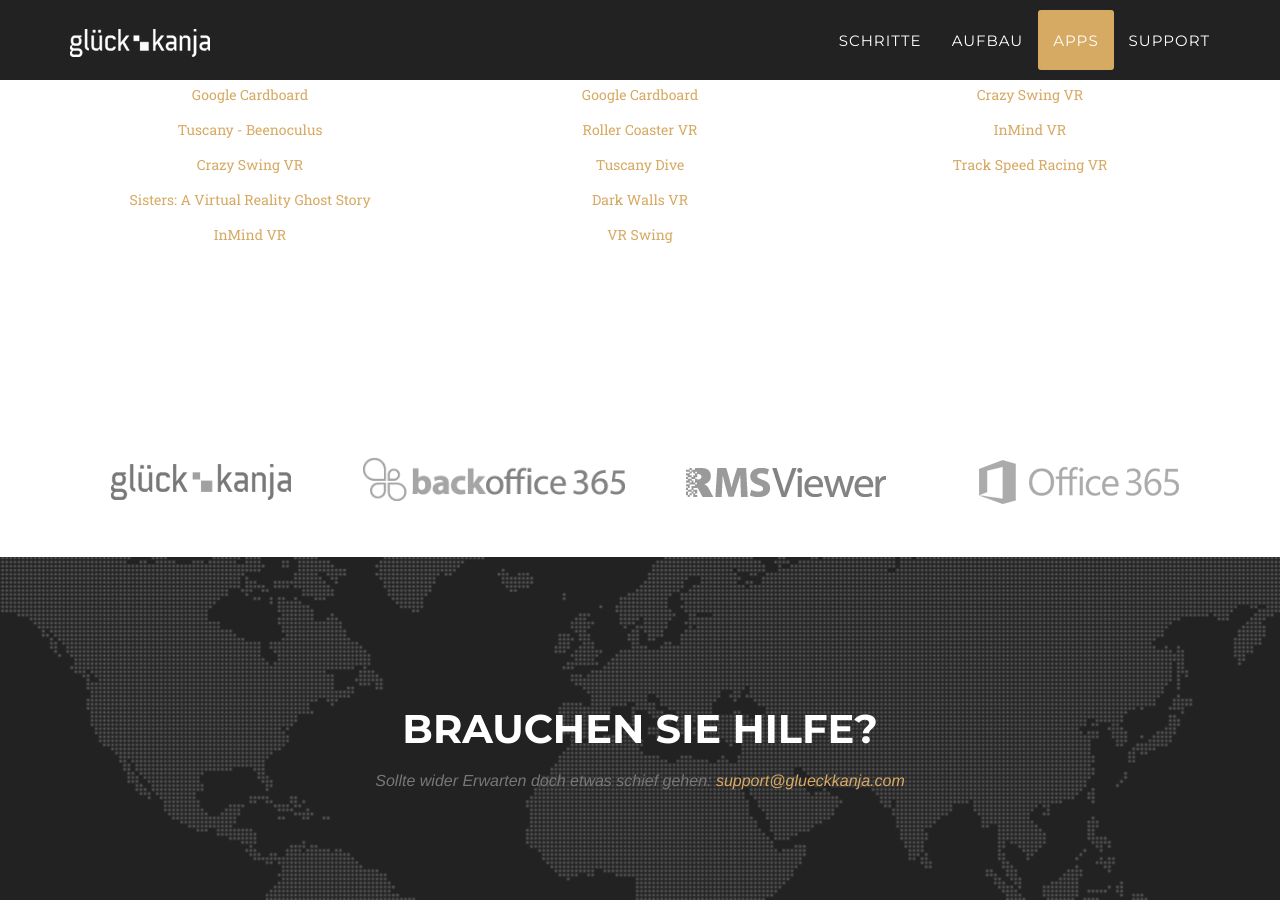
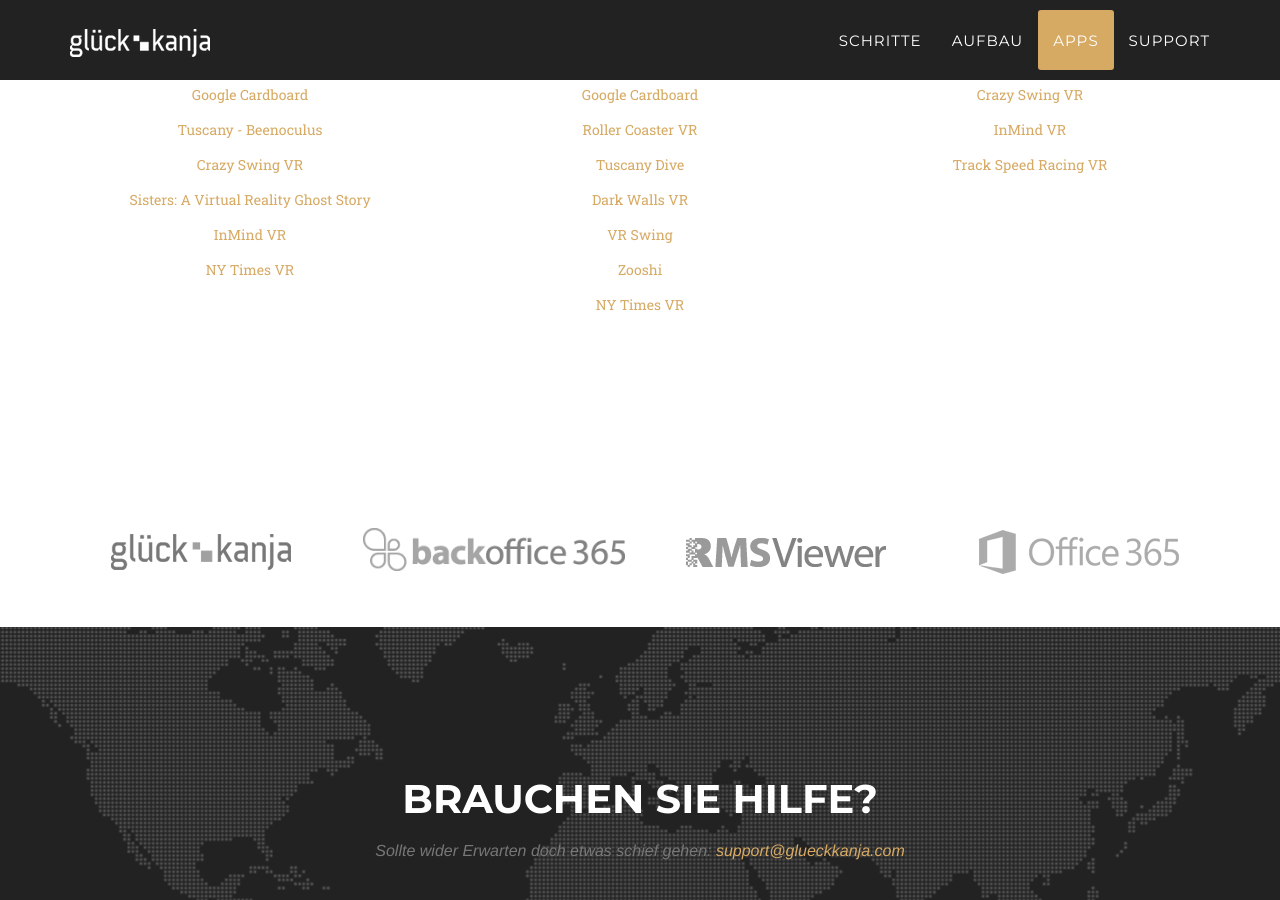
Before and after one commit to glueckkanja/HoloFellow, a Jekyll site: the page built from index.html, in a window 1280 px wide and 900 px high, scrolled down 4022 px. Built offline with Jekyll 4.4.1, drawn with Linux system fonts in a browser that asks for light colours; some web fonts are replaced.

Commit message:
Zooshi, NYT app

```diff
--- a/_includes/services.html
+++ b/_includes/services.html
@@ -19,6 +19,7 @@
                     <p class="text-muted"><a href="https://itunes.apple.com/app/crazy-swing-vr/id935702116">Crazy Swing VR </a></p>
                     <p class="text-muted"><a href="https://itunes.apple.com/app/sisters-virtual-reality-ghost/id957212695">Sisters: A Virtual Reality Ghost Story</a></p>
                     <p class="text-muted"><a href="https://itunes.apple.com/de/app/inmind-vr-cardboard/id971720127?mt=8">InMind VR</a></p>
+                    <p class="text-muted"><a href="https://itunes.apple.com/us/app/nyt-vr/id1028562337?mt=8">NY Times VR</a></p>
                 </div>
                 <div class="col-md-4">
                     <span class="fa-stack fa-4x">
@@ -31,6 +32,8 @@
                     <p class="text-muted"><a href="https://play.google.com/store/apps/details?id=com.FabulousPixel.TuscanyDive">Tuscany Dive</a></p>
                     <p class="text-muted"><a href="https://play.google.com/store/apps/details?id=com.Nuworks.DarkWalls">Dark Walls VR</a></p>
                     <p class="text-muted"><a href="https://play.google.com/store/apps/details?id=com.fibrum.crazyswingvr">VR Swing</a></p>
+                    <p class="text-muted"><a href="https://play.google.com/store/apps/details?id=com.google.fpl.zooshi">Zooshi</a></p>
+                    <p class="text-muted"><a href="https://play.google.com/store/apps/details?id=com.im360nytvr">NY Times VR</a></p>
                 </div>
                 <div class="col-md-4">
                     <span class="fa-stack fa-4x">
```
